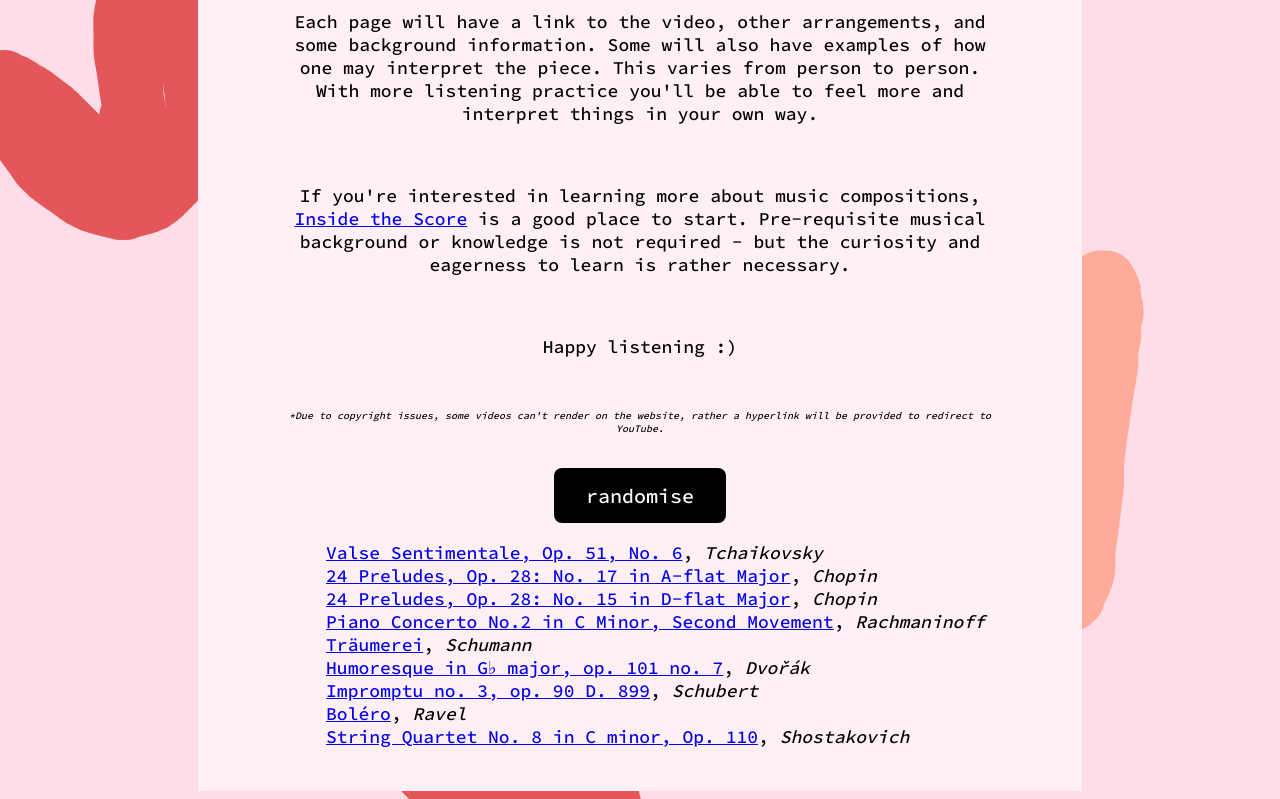
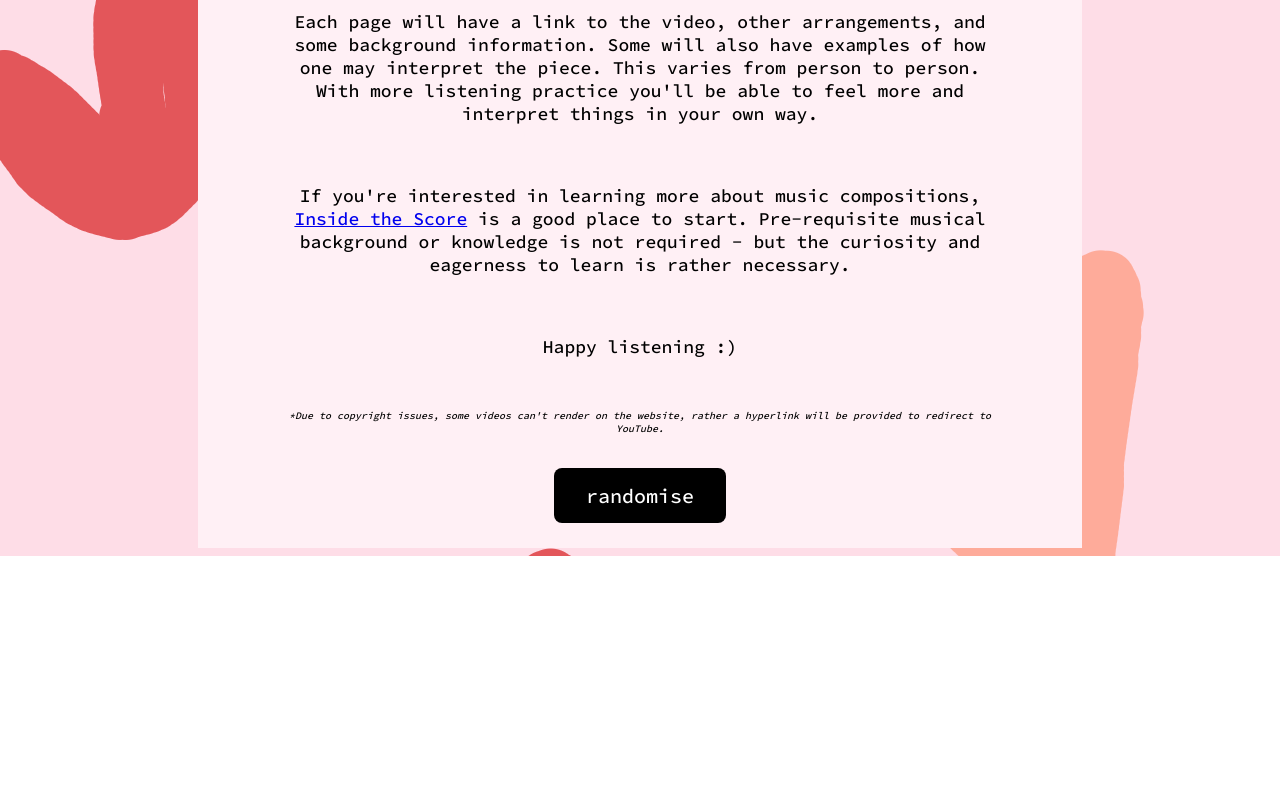
Before and after one commit to co0lbean/music-randomiser, a website: page index.html in a window 1280 px wide. Shown: the part 789-1588 px from the top of the page. After the commit the page ends 1345 px from the top, so only its background shows below. Drawn offline with Linux system fonts and the light colour scheme.

Commit message:
remove all links at the bottom

```diff
--- a/index.html
+++ b/index.html
@@ -105,48 +105,6 @@
       <div class="button" id="randomise">
         <button type="button">randomise</button>
       </div>
-      <div class="link">
-        <ul style="list-style: none">
-          <li>
-            <a href="valsesentimentale.html"
-              >Valse Sentimentale, Op. 51, No. 6</a
-            >, <i>Tchaikovsky</i>
-          </li>
-          <li>
-            <a href="24preludesno17.html"
-              >24 Preludes, Op. 28: No. 17 in A-flat Major</a
-            >, <i>Chopin</i>
-          </li>
-          <li>
-            <a href="raindropno15.html"
-              >24 Preludes, Op. 28: No. 15 in D-flat Major</a
-            >, <i>Chopin</i>
-          </li>
-          <li>
-            <a href="rach_pianoconcertono2_2ndmvmnt.html"
-              >Piano Concerto No.2 in C Minor, Second Movement</a
-            >, <i>Rachmaninoff</i>
-          </li>
-          <li>
-            <a href="traumereischumann.html">Träumerei</a>, <i>Schumann</i>
-          </li>
-          <li>
-            <a href="humoresquedvorak.html"
-              >Humoresque in G♭ major, op. 101 no. 7</a
-            >, <i>Dvořák</i>
-          </li>
-          <li>
-            <a href="impromptuno3schubert.html"
-              >Impromptu no. 3, op. 90 D. 899</a
-            >, <i>Schubert</i>
-          </li>
-          <li><a href="boleroravel.html">Boléro</a>, <i>Ravel</i></li>
-          <li>
-            <a href="dsch.html">String Quartet No. 8 in C minor, Op. 110</a>,
-            <i>Shostakovich</i>
-          </li>
-        </ul>
-      </div>
     </div>
     <script src="script.js" defer></script>
   </body>
```
